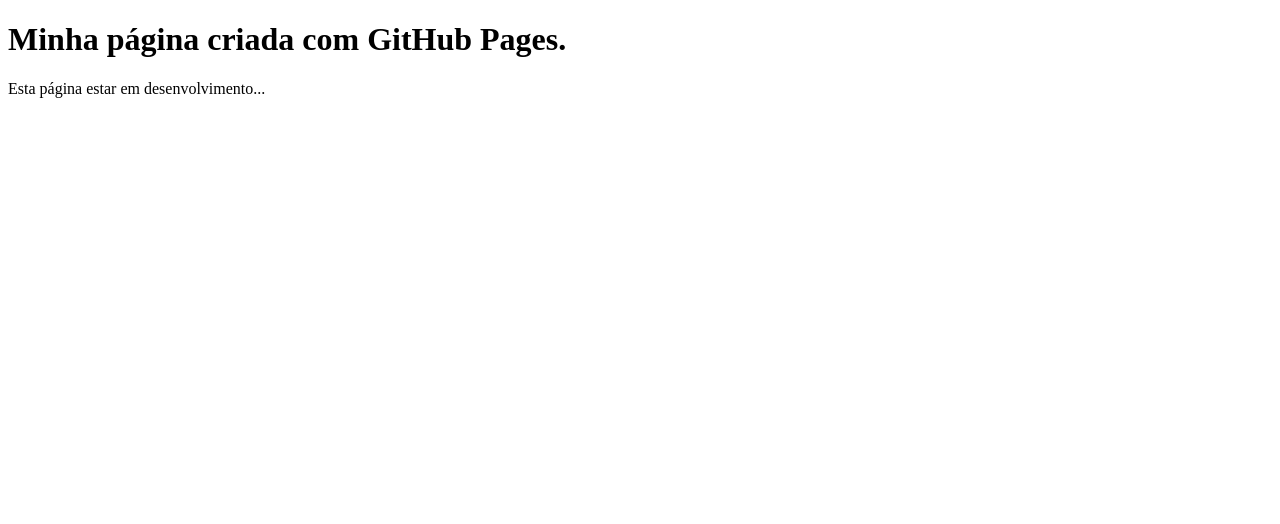
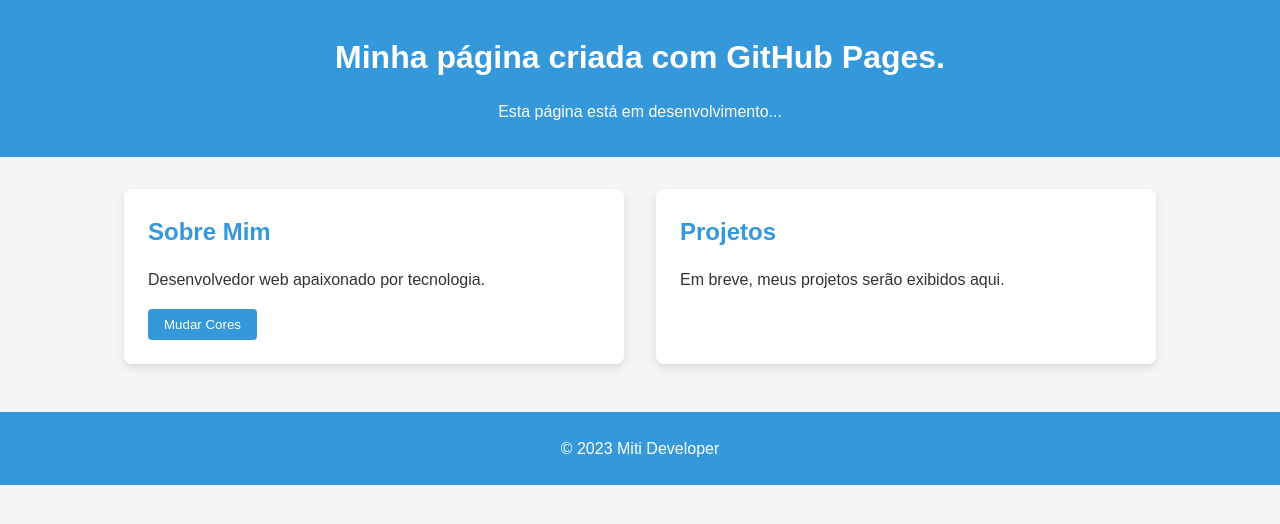
Before and after one commit to miti-developer/miti-developer.github.io, a plain HTML site: page index.html in a window 1280 px wide. Drawn offline with Linux system fonts and the light colour scheme.

Commit message:
adding cdd file & script file

```diff
--- a/index.html
+++ b/index.html
@@ -4,9 +4,31 @@
 		<meta charset="UTF-8" />
 		<meta name="viewport" content="width=device-width, initial-scale=1.0" />
 		<title>Portfolio</title>
+		<link rel="stylesheet" href="styles.css" />
 	</head>
 	<body>
-		<h1>Minha página criada com GitHub Pages.</h1>
-		<p>Esta página estar em desenvolvimento...</p>
+		<header>
+			<h1>Minha página criada com GitHub Pages.</h1>
+			<p>Esta página está em desenvolvimento...</p>
+		</header>
+
+		<main>
+			<section class="card">
+				<h2>Sobre Mim</h2>
+				<p>Desenvolvedor web apaixonado por tecnologia.</p>
+				<button id="changeColorBtn">Mudar Cores</button>
+			</section>
+
+			<section class="card">
+				<h2>Projetos</h2>
+				<p>Em breve, meus projetos serão exibidos aqui.</p>
+			</section>
+		</main>
+
+		<footer>
+			<p>&copy; 2023 Miti Developer</p>
+		</footer>
+
+		<script src="script.js"></script>
 	</body>
 </html>
--- /dev/null
+++ b/script.js
@@ -0,0 +1,70 @@
+// Espera o DOM ser completamente carregado
+document.addEventListener("DOMContentLoaded", function () {
+	// Referência ao botão
+	const changeColorBtn = document.getElementById("changeColorBtn")
+
+	// Variável para controlar o estado do tema
+	let alternateTheme = false
+
+	// Adiciona evento de clique ao botão
+	changeColorBtn.addEventListener("click", function () {
+		// Alterna o tema
+		alternateTheme = !alternateTheme
+
+		// Aplica ou remove a classe de tema alternativo
+		if (alternateTheme) {
+			document.body.classList.add("alternate-theme")
+			changeColorBtn.textContent = "Restaurar Cores"
+
+			// Mostra uma mensagem
+			showMessage("Tema escuro ativado!")
+		} else {
+			document.body.classList.remove("alternate-theme")
+			changeColorBtn.textContent = "Mudar Cores"
+
+			// Mostra uma mensagem
+			showMessage("Tema claro restaurado!")
+		}
+	})
+
+	// Função para mostrar uma mensagem temporária
+	function showMessage(text) {
+		// Cria um elemento para a mensagem
+		const message = document.createElement("div")
+		message.textContent = text
+		message.style.position = "fixed"
+		message.style.top = "20px"
+		message.style.left = "50%"
+		message.style.transform = "translateX(-50%)"
+		message.style.backgroundColor = "rgba(0, 0, 0, 0.7)"
+		message.style.color = "white"
+		message.style.padding = "10px 20px"
+		message.style.borderRadius = "5px"
+		message.style.zIndex = "1000"
+
+		// Adiciona a mensagem ao corpo do documento
+		document.body.appendChild(message)
+
+		// Remove a mensagem após 3 segundos
+		setTimeout(function () {
+			document.body.removeChild(message)
+		}, 3000)
+	}
+
+	// Animação simples para os cards
+	const cards = document.querySelectorAll(".card")
+	cards.forEach((card) => {
+		card.addEventListener("mouseenter", function () {
+			this.style.backgroundColor = "var(--secondary-color)"
+			this.style.color = "white"
+		})
+
+		card.addEventListener("mouseleave", function () {
+			this.style.backgroundColor = "var(--card-background)"
+			this.style.color = "var(--text-color)"
+		})
+	})
+
+	// Mostra uma mensagem de boas-vindas
+	showMessage("Bem-vindo ao meu portfólio!")
+})
--- /dev/null
+++ b/styles.css
@@ -0,0 +1,99 @@
+/* Variáveis CSS para facilitar a mudança de cores */
+:root {
+	--primary-color: #3498db;
+	--secondary-color: #2ecc71;
+	--background-color: #f5f5f5;
+	--text-color: #333;
+	--card-background: #fff;
+}
+
+* {
+	margin: 0;
+	padding: 0;
+	box-sizing: border-box;
+}
+
+body {
+	font-family: "Arial", sans-serif;
+	line-height: 1.6;
+	color: var(--text-color);
+	background-color: var(--background-color);
+	transition: background-color 0.5s ease;
+}
+
+header {
+	background-color: var(--primary-color);
+	color: white;
+	text-align: center;
+	padding: 2rem 0;
+	margin-bottom: 2rem;
+	transition: background-color 0.5s ease;
+}
+
+main {
+	max-width: 1200px;
+	margin: 0 auto;
+	padding: 0 2rem;
+	display: flex;
+	flex-wrap: wrap;
+	gap: 2rem;
+	justify-content: center;
+}
+
+.card {
+	background-color: var(--card-background);
+	border-radius: 8px;
+	box-shadow: 0 4px 8px rgba(0, 0, 0, 0.1);
+	padding: 1.5rem;
+	width: 100%;
+	max-width: 500px;
+	transition: transform 0.3s ease, box-shadow 0.3s ease;
+}
+
+.card:hover {
+	transform: translateY(-5px);
+	box-shadow: 0 6px 12px rgba(0, 0, 0, 0.15);
+}
+
+h1 {
+	margin-bottom: 1rem;
+}
+
+h2 {
+	color: var(--primary-color);
+	margin-bottom: 1rem;
+	transition: color 0.5s ease;
+}
+
+button {
+	background-color: var(--primary-color);
+	color: white;
+	border: none;
+	padding: 0.5rem 1rem;
+	border-radius: 4px;
+	cursor: pointer;
+	margin-top: 1rem;
+	transition: background-color 0.3s ease;
+}
+
+button:hover {
+	background-color: var(--secondary-color);
+}
+
+footer {
+	text-align: center;
+	margin-top: 3rem;
+	padding: 1.5rem 0;
+	background-color: var(--primary-color);
+	color: white;
+	transition: background-color 0.5s ease;
+}
+
+/* Classe para tema alternativo que será aplicado via JavaScript */
+.alternate-theme {
+	--primary-color: #9b59b6;
+	--secondary-color: #e74c3c;
+	--background-color: #34495e;
+	--text-color: #ecf0f1;
+	--card-background: #2c3e50;
+}
```
